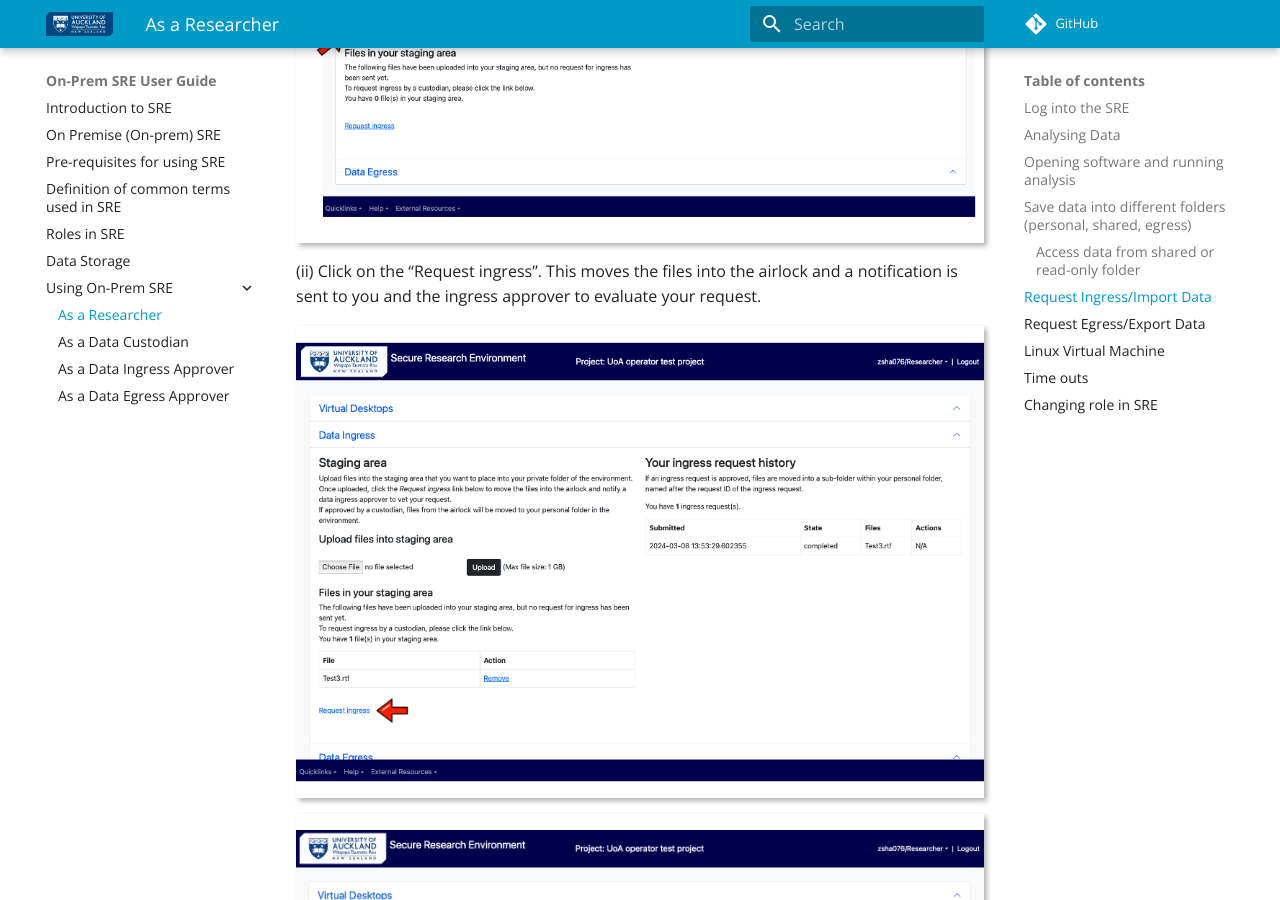
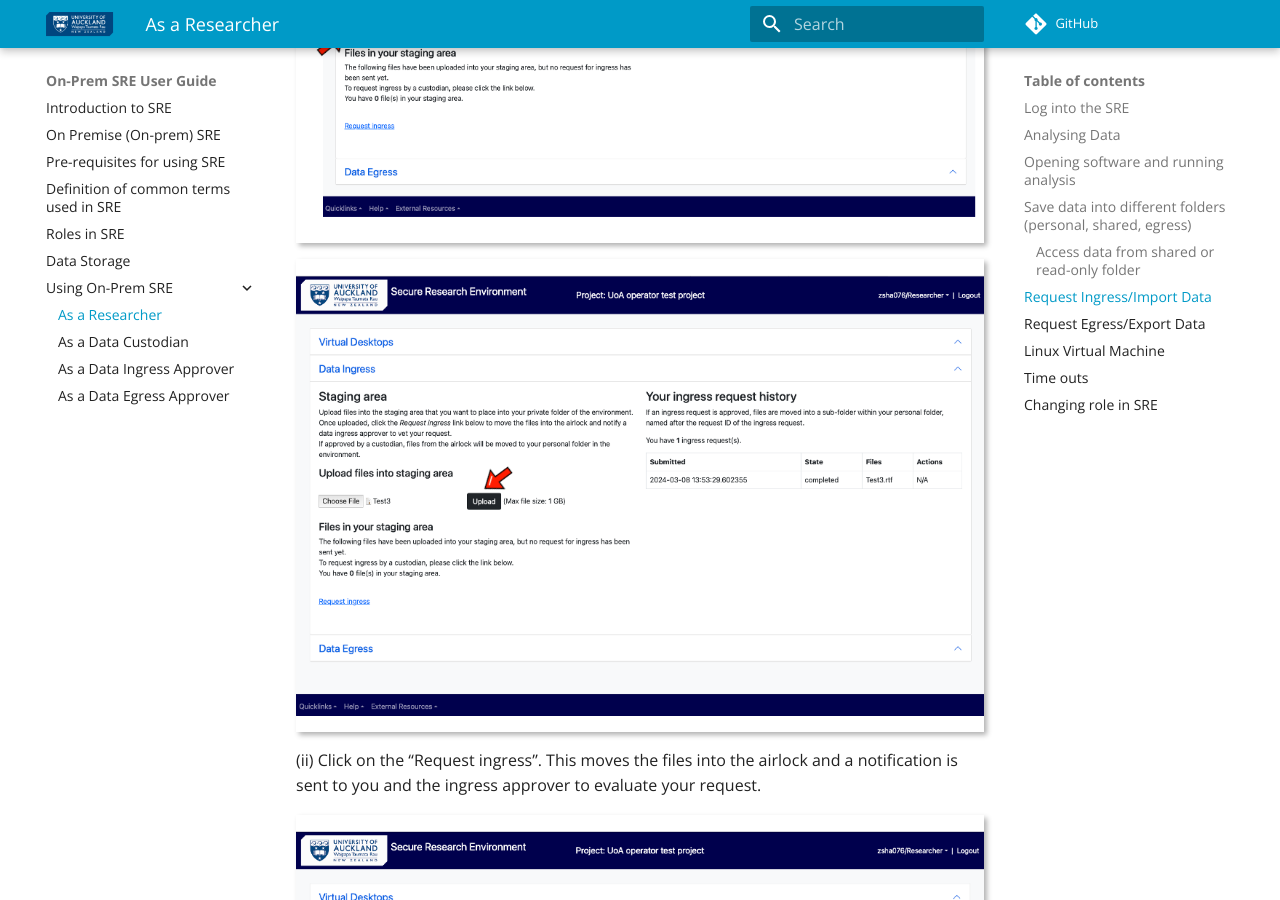
Before and after one commit to UoA-eResearch/On-Prem-SRE-UserGuide, an MkDocs documentation site: the page built from docs/As_a_researcher.md, in a window 1280 px wide and 900 px high, scrolled down 5756 px. Built offline with MkDocs 1.6.1 and Material for MkDocs 9.7.7, drawn with Linux system fonts in a browser that asks for light colours; comment, search, counter and statistics services are not loaded.

Commit message:
Update As_a_researcher.md

```diff
--- a/docs/As_a_researcher.md
+++ b/docs/As_a_researcher.md
@@ -90,6 +90,11 @@
   <figcaption> </figcaption>
 </figure>
 
+<figure markdown>
+  ![data_ingress2-5](img/data_ingress2-5.png)
+  <figcaption> </figcaption>
+</figure>
+
 (ii) Click on the “Request ingress”. This moves the files into the airlock and a notification is sent to you and the ingress approver to evaluate your request.
 
 <figure markdown>
@@ -99,6 +104,11 @@
 
 <figure markdown>
   ![data_ingress4](img/data_ingress4.png)
+  <figcaption> </figcaption>
+</figure>
+
+<figure markdown>
+  ![Email](img/Email.png)
   <figcaption> </figcaption>
 </figure>
 
```
